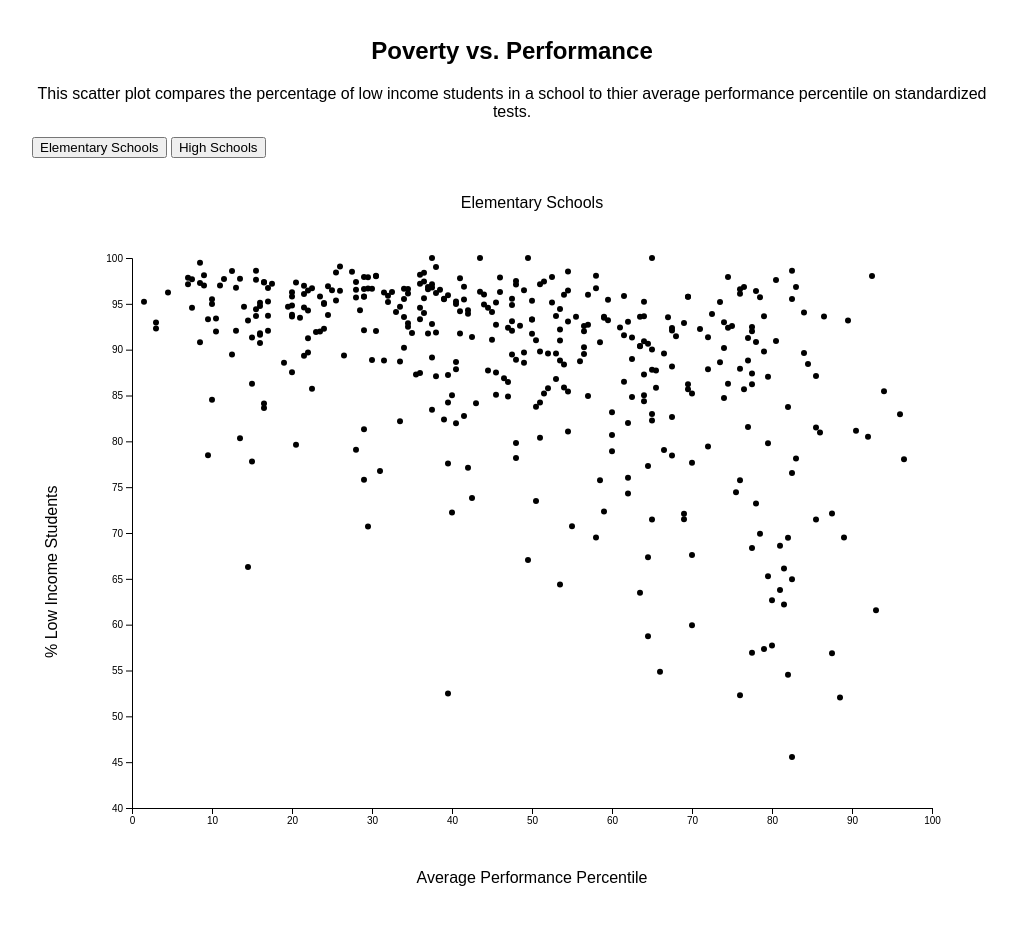
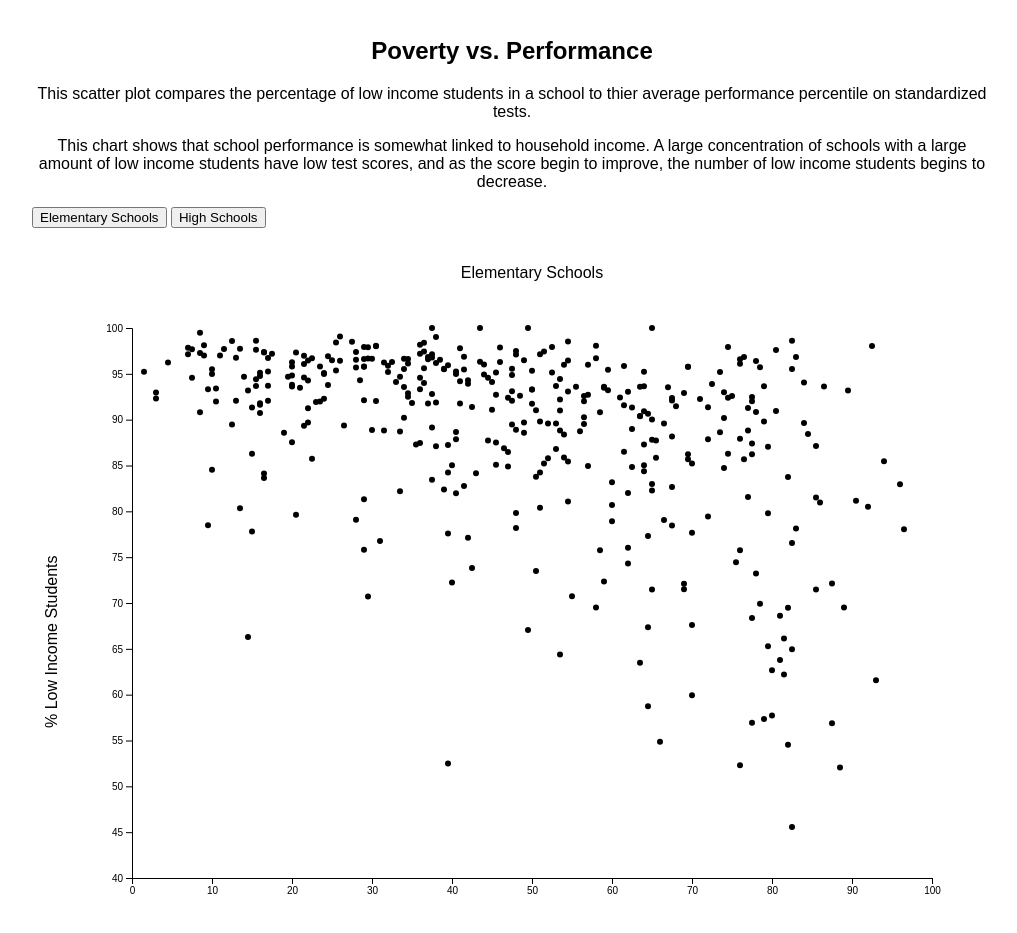
Before and after one commit to joemoseley/data-viz-final, a plain HTML site: page index.html in a window 1280 px wide. Shown: the part 2760-3693 px from the top of the page, without its empty margins (128-1145 px from the left). Drawn offline with Linux system fonts and the light colour scheme.

Commit message:
added desc

```diff
--- a/index.html
+++ b/index.html
@@ -77,11 +77,13 @@
         <p>This scatter plot compares the percentage of low income students in a school to thier average performance percentile on standardized tests.</p>
 
         <!-- YOUR CHART! -->
-        <button class="buttonES">Elementary Schools</button>
-        <button class="buttonHS">High Schools</button>
         <script src="js/d3.min.js"></script>
         <script src="js/lodash.js"></script>
         <script src="js/scatter.js"></script>
+        <p>This chart shows that school performance is somewhat linked to household income. A large concentration of schools with a large amount of low income students have low test scores, and as the score begin to improve, the number of low income students begins to decrease.</p>
+        <button class="buttonES">Elementary Schools</button>
+        <button class="buttonHS">High Schools</button>
+
       </section>
 
     </main> <!-- END MAIN -->
```
